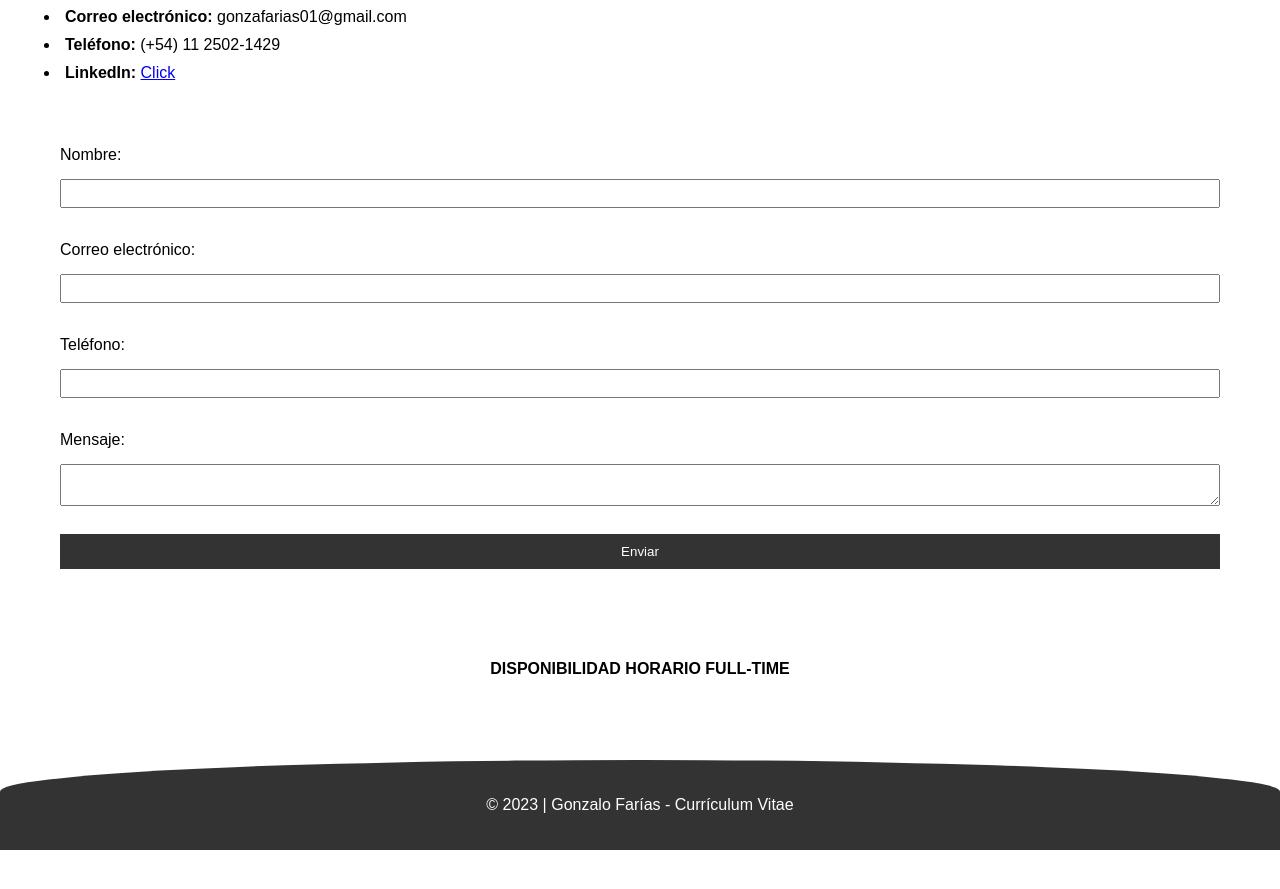
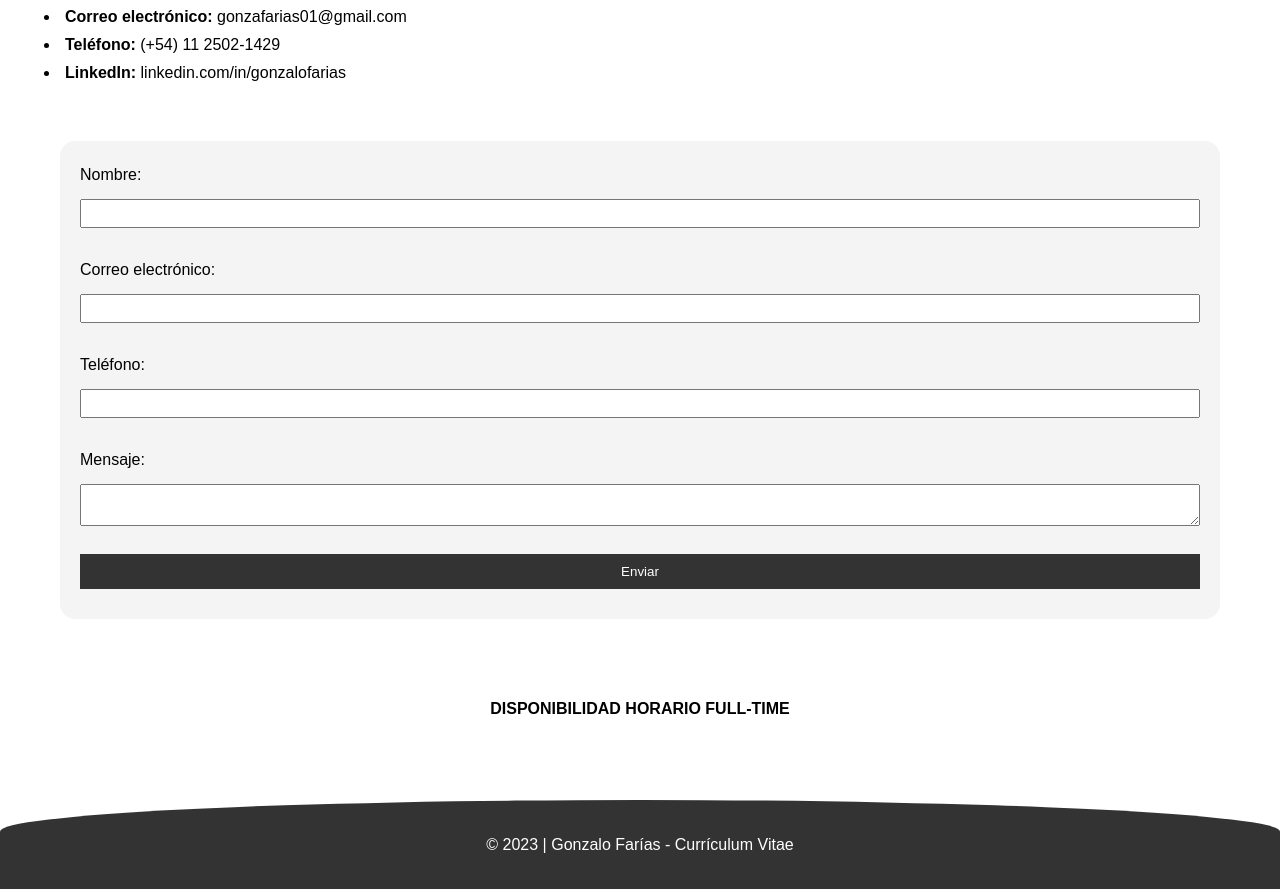
Before and after one commit to GonzaFarias/PW1-UNO, a plain HTML site: page TP1 - CV/index.html in a window 1280 px wide. Shown: the part 1887-2776 px from the top of the page. Before the commit the page ends 2737 px from the top, so only its background shows below. Drawn offline with Linux system fonts and the light colour scheme.

Commit message:
Add files via upload

```diff
--- a/TP1 - CV/index.html
+++ b/TP1 - CV/index.html
@@ -2,6 +2,7 @@
 <html lang="es">
 
 <head>
+    <link rel="shortcut icon" href="img/icon.png" type="image/x-icon">
     <meta charset="UTF-8">
     <title>Mi Currículum Vitae</title>
     <link rel="stylesheet" href="styles.css">
@@ -15,7 +16,7 @@
             <h1>GONZALO FARÍAS</h1>
             <h5>Estudiante de Informática</h5>
         </div>
-        <img id="foto" src="img/perfil.jpg" alt="Tu nombre">
+        <img id="foto" src="img/perfil.jpg" alt="perfil GonzaFarias">
     </header>
 
     <!-- Perfil -->
@@ -106,7 +107,7 @@
             <li><strong>Correo electrónico:</strong> gonzafarias01@gmail.com</li>
             <li><strong>Teléfono:</strong> (+54) 11 2502-1429</li>
             <li><strong>LinkedIn: </strong><a href="https://www.linkedin.com/in/gonzalofarias/"
-                    target="_blank">Click</a></li>
+                    target="_blank">linkedin.com/in/gonzalofarias</a></li>
         </ul>
         <br>
         <form>
@@ -130,7 +131,7 @@
     <h4 id="horario">DISPONIBILIDAD HORARIO FULL-TIME</h4>
 
     <footer>
-        <p>© 2023 | Gonzalo Farías - Currículum Vitae</p>
+        <p>© 2023 | <a href="https://github.com/GonzaFarias" target="_blank">Gonzalo Farías</a> - Currículum Vitae</p>
     </footer>
 </body>
 
--- a/TP1 - CV/styles.css
+++ b/TP1 - CV/styles.css
@@ -17,6 +17,17 @@ ul {
 
 li {
     padding: 5px;
+}
+
+li a{
+    color: black;
+}
+a{
+    text-decoration: none;
+    color: white;
+}
+a:hover{
+    text-decoration:underline;
 }
 
 /* Estilos para el header */
@@ -47,6 +58,9 @@ form {
     display: flex;
     flex-direction: column;
     margin-top: 20px;
+    background-color: rgba(51, 51, 51, 0.051);
+    padding: 20px;
+    border-radius: 15px 15px 15px 15px;
 }
 
 label,
@@ -65,6 +79,9 @@ input[type="submit"] {
     cursor: pointer;
 }
 
+input:hover, textarea:hover{
+    border-color: rgb(0, 0, 0);
+}
 input[type="submit"]:hover {
     background-color: rgb(83, 82, 82);
 }
```
